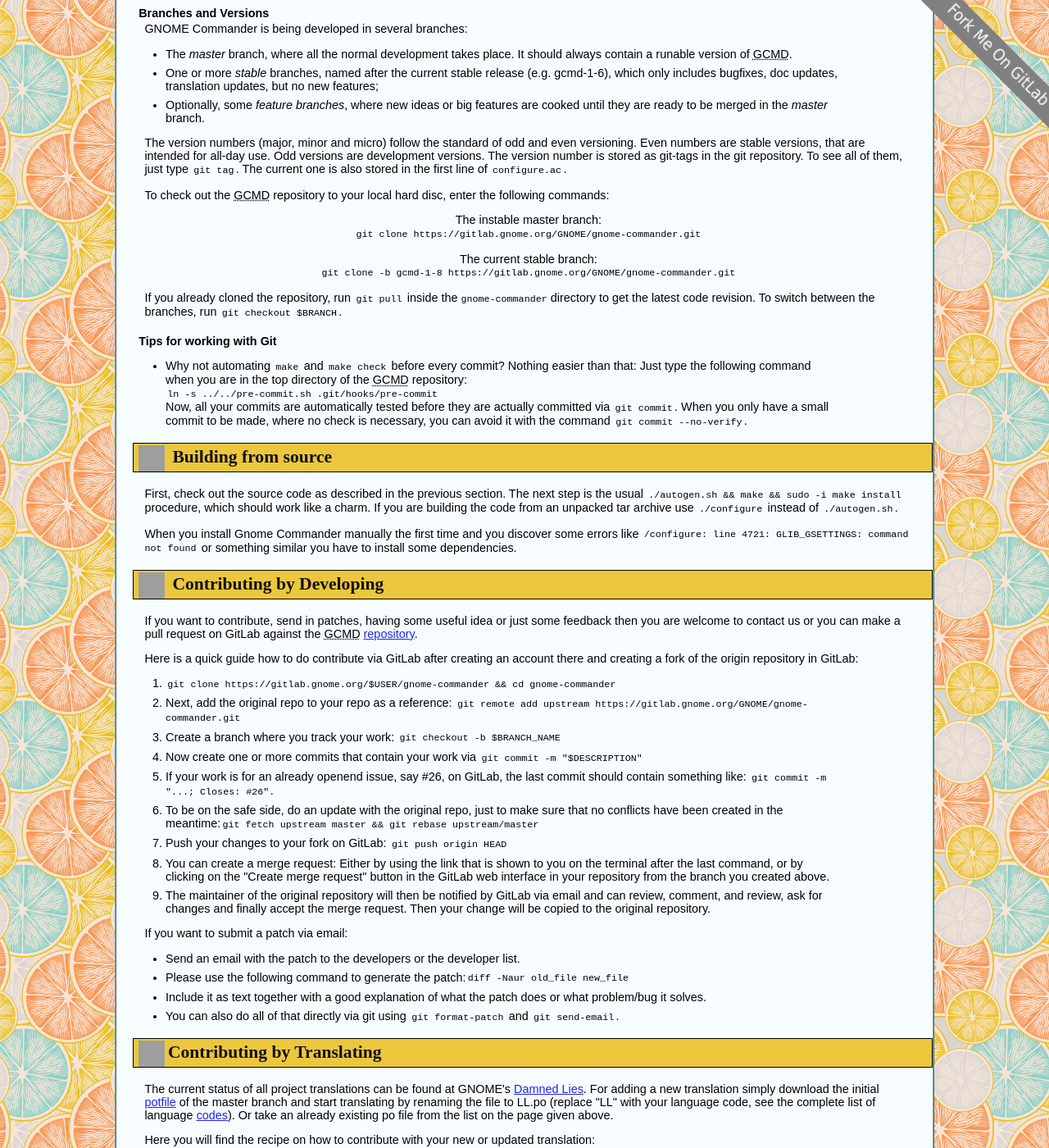
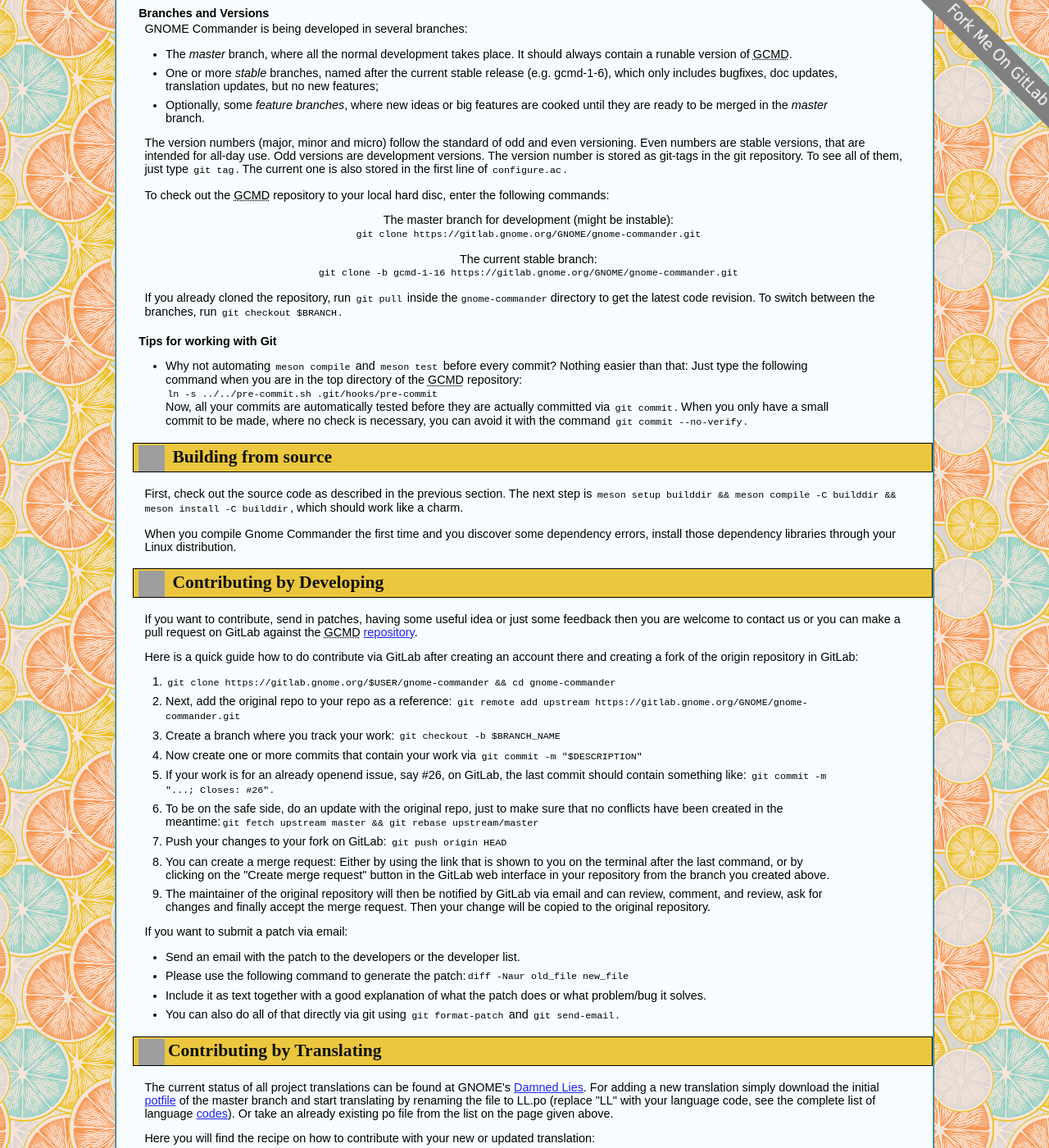
Before and after one commit to gcmd/gcmd.github.io, a Jekyll site: the page dev.html, which Jekyll copies as it is, in a window 1280 px wide and 1400 px high, scrolled down 589 px. Shown: the whole window at 82% size. Built offline with Jekyll 4.4.1, drawn with Linux system fonts in a browser that asks for light colours; some of the changed text lies outside the part shown; grey boxes are pictures that could not be loaded.

```diff
--- a/dev.html
+++ b/dev.html
@@ -104,11 +104,11 @@ also stored in the first line of <code>configure.ac</code>.</p>
 <p>To check out the <abbr title="GNOME Commander">GCMD</abbr> repository
 to your local hard disc, enter the following commands:</p>
 
-<p class="cntr">The instable master branch:<br>
+<p class="cntr">The master branch for development (might be instable):<br>
 <code>git clone https://gitlab.gnome.org/GNOME/gnome-commander.git</code></p>
 
 <p class="cntr">The current stable branch:<br>
-<code>git clone -b gcmd-1-8 https://gitlab.gnome.org/GNOME/gnome-commander.git</code></p>
+<code>git clone -b gcmd-1-16 https://gitlab.gnome.org/GNOME/gnome-commander.git</code></p>
 
 <p>If you already cloned the repository, run <code>git
 pull</code> inside the <kbd>gnome-commander</kbd> directory to get the
@@ -117,7 +117,7 @@ $BRANCH</code>.</p>
 
 <h4>Tips for working with Git</h4>
 <ul>
-<li>Why not automating <code>make</code> and <code>make check</code> before every commit?
+<li>Why not automating <code>meson compile</code> and <code>meson test</code> before every commit?
 Nothing easier than that: Just type the following command when you are in the top directory of the
 <abbr title="GNOME Commander">GCMD</abbr> repository:<br>
 <code>ln -s ../../pre-commit.sh .git/hooks/pre-commit</code><br>
@@ -128,10 +128,13 @@ When you only have a small commit to be made, where no check is necessary, you c
 </ul>
 
 <h2><img class="info" src="img/icons/devices/media-floppy.png" height="32" width="32" alt="Source code"> <a id="build">Building from source</a></h2>
-<p>First, check out the source code as described in the previous section. The next step is the usual <code>./autogen.sh && make && sudo -i make install</code> procedure,
-which should work like a charm. If you are building the code from an unpacked tar archive use <code>./configure</code> instead of <code>./autogen.sh</code>.</p>
-<p>When you install Gnome Commander manually the first time and you discover some errors like <code>/configure: line 4721: GLIB_GSETTINGS: command not found</code> or
-something similar you have to install some dependencies.</p>
+<p>First, check out the source code as described in the previous
+  section. The next step is <code>meson setup builddir && meson compile
+  -C builddir && meson install -C builddir</code>,
+which should work like a charm.</p>
+<p>When you compile Gnome Commander the first time and you discover some
+  dependency errors, install those dependency libraries through your
+  Linux distribution.</p>
 
 <h2><img class="info" src="img/icons/apps/preferences-desktop-keyboard-shortcuts.png" height="32" width="32" alt="Contributing"> <a id="contr">Contributing by Developing</a></h2>
 <p>If you want to contribute, send in patches, having some useful idea or just some feedback
@@ -177,7 +180,7 @@ above.</p>
 <p>Here you will find the recipe on how to contribute with your new or updated translation:</p>
 <ol>
 <li>Get a fresh copy of the program source (either from Git or snapshot)</li>
-<li>Unpack it and run <code>./autogen.sh</code>.</li>
+<li>Unpack it and run <code>meson setup builddir</code> for some basic checks.</li>
 <li>Update proper LL.po file: go into the <code>po</code> directory
 and run <code>intltool-update LL</code>.</li>
 </ol>
--- a/index.html
+++ b/index.html
@@ -7,7 +7,7 @@ title: The Gnome Commander Homepage
 	<img class="info" src="img/icons/status/dialog-information.png" height="32" width="32" alt="Info"> Information<a id="information"></a>
 </h2>
 <div id="infor"><a href="ss/MainWin-Classic.png" title="Click for full size screen shot of GCMD main window" class="shot"><img src="ss/shot.png" width="204" height="137" alt=""></a>
-<h5><a href="2022/06/18/Release-v1-14-3.html">18 July 2022: <br><br> <img src="https://img.shields.io/gitlab/v/tag/GNOME/gnome-commander?gitlab_url=https%3A%2F%2Fgitlab.gnome.org" alt=""></a></h5>
+<h5><a href="2023/01/22/Release-v1-16-0.html">22 Jan 2023: <br><br> <img src="https://img.shields.io/gitlab/v/tag/GNOME/gnome-commander?gitlab_url=https%3A%2F%2Fgitlab.gnome.org" alt=""></a></h5>
 <ul>
 <li><a href="#news" title="News about GCMD">News</a></li>
 <li><a href="#about" title="A little more about GCMD">About</a></li>
```
Also changed, not shown: _posts/2023-01-22-Release-v1-16-0.md (added, +75 -0 lines), download.html (+6 -4 lines), 1 other file.
